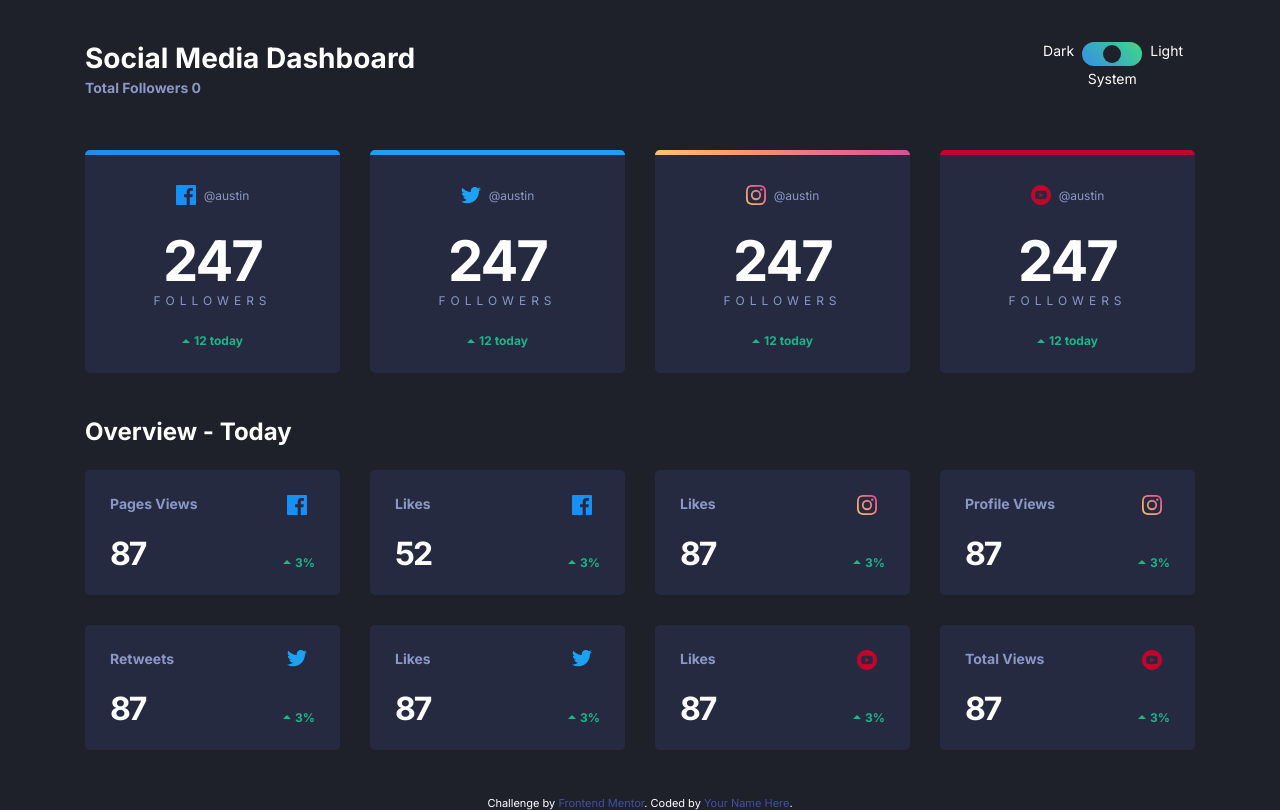
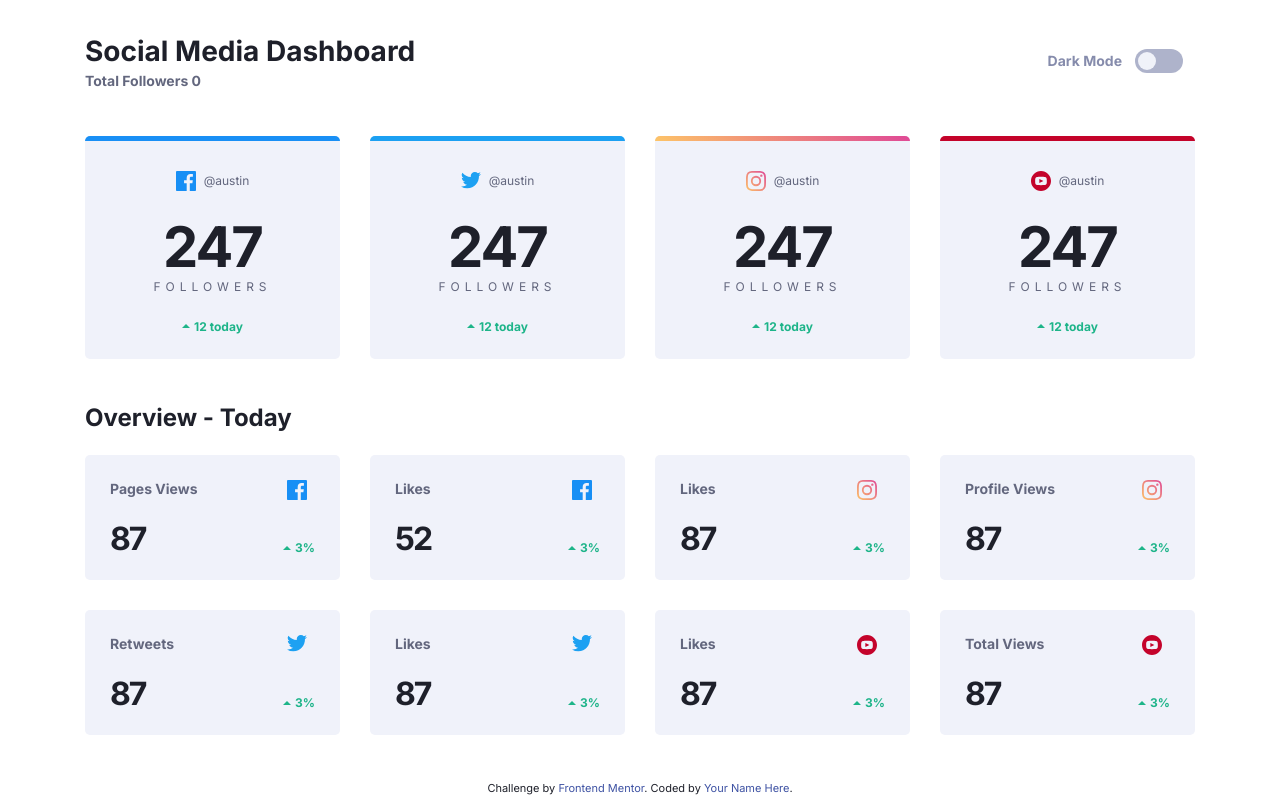
Before and after one commit to Austwin/Social-Media-Dashboard-tutorial-, a website: page index.html in a window 1280 px wide. Drawn offline with Linux system fonts and the light colour scheme.

Commit message:
Added the colors for light mode and modified radio

```diff
--- a/app/scss/Components/card.scss
+++ b/app/scss/Components/card.scss
@@ -17,8 +17,8 @@
 .card {
     position: relative;
     overflow: hidden;
-    background: var(--dark-card);
-    color: var(--dark-text1);
+    background: var(--card-bg);
+    color: var(--text-color2);
     padding: rem(25);
     border-radius: rem(5);
     text-align: center;
@@ -26,7 +26,7 @@
     cursor: pointer;
 
     &:hover {
-        background: var(--dark-card-hover);
+        background: var(--card-hover);
     }
 
     &--facebook {
@@ -103,7 +103,7 @@
     }
 
     &__count {
-        color: var(--light-bg);
+        color: var(--text-color);
         font-weight: 700;
         letter-spacing: rem(-2);
         line-height: 1;
@@ -122,7 +122,7 @@
         font-size: rem(12);
         letter-spacing: rem(5);
         font-weight: 400;
-        color: var(--dark-text1);
+        color: var(--text-color2);
         text-transform: uppercase;
     }
 
--- a/app/scss/Components/header.scss
+++ b/app/scss/Components/header.scss
@@ -22,6 +22,6 @@
     &__subtitle {
         font-size: rem(14);
         font-weight: 700;
-        color: var(--dark-text1);
+        color: var(--text-color2);
     }
 }
--- a/app/scss/Components/toggle.scss
+++ b/app/scss/Components/toggle.scss
@@ -2,42 +2,30 @@
 
 .toggle {
     display: grid;
-    grid-template-columns: 1fr rem(60) 1fr;
-    grid-template-rows: repeat(2, 3fr);
-    gap: rem(4.8) rem(8);
+    grid-template-columns: 1fr 3rem;;
     border: none;
     margin: 0;
 
     label {
         font-size: rem(14);
+        font-weight: 700;
+        color: var(--toggle);
 
-        &[for='dark'] {
-            grid-column: 1 / 2;
-            justify-self: end;
-
-        }&[for='system'] {
-            grid-column: 1 / 4;
-            grid-row: 2 / 3;
-            justify-self: center;
-            align-self: start;
+        &[for="dark"]{
+            line-height: rem(24);
+            margin-right: rem(13);
         }
-        &[for='light'] {
-            grid-column: 3 / 4;
-        }
-
     }
 
     &__wrapper {
         position: relative;
-        grid-column: 2 / 3;
-        grid-row: 1 / 2;
         height: rem(24);
     }
 
     input[type='radio'] {
         margin: 0 -2px 0 -2px;
         opacity: 0;
-        width: rem(20);
+        width: rem(24);
         height: rem(24);
 
        &:focus ~ .toggle__button {
@@ -53,11 +41,7 @@
         top: 0;
         border-radius: rem(12);
         overflow: hidden;
-        background: linear-gradient(
-            225deg,
-            var(--toggle-bg-end) 0%,
-            var(--toggle-bg-start) 98.02%
-        );
+        background: var(--toggle-bg);
         pointer-events: none;
     }
 
@@ -69,7 +53,7 @@
         width: rem(18);
         height: rem(18);
         border-radius: 50%;
-        background-color: var(--dark-bg);
+        background-color: var(--toggle-button);
         transition: all 150ms ease-in-out;
     }
 
--- a/app/scss/globals/boilerplate.scss
+++ b/app/scss/globals/boilerplate.scss
@@ -11,6 +11,15 @@
     margin: 0;
     padding: 0;
     font-family: var(--font-inter);
-    background: var(--dark-bg);
-    color: var(--dark-text2);
+    background: var(--background);
+    color: var(--text-color);
 }
+
+.visually-hidden {
+    position: absolute;
+    left: -10000px;
+    top: auto;
+    width: 1px;
+    height: 1px;
+    overflow: hidden;
+}
--- a/app/scss/globals/colors.scss
+++ b/app/scss/globals/colors.scss
@@ -7,9 +7,11 @@
     --instagram-middle: hsl(5, 77%, 71%);
     --instagram-end: hsl(329, 70%, 58%);
     --youtube: hsl(348, 97%, 39%);
+    --toggle-bg-light: hsl(230, 22%, 74%);
     --toggle-bg-start: hsl(210, 78%, 56%);
     --toggle-bg-end: hsl(146, 68%, 55%);
-    --toggle: hsl(230, 22%, 74%);
+    --toggle-light: hsl(230, 19%, 60%);
+    --toggle-button-light: hsl(228, 46%, 96%);
     --dark-bg: hsl(230, 17%, 14%);
     --dark-top-bg: hsl(232, 19%, 15%);
     --dark-card: hsl(228, 28%, 20%);
@@ -19,6 +21,58 @@
     --light-bg: hsl(0, 0%, 100%);
     --light-top-bg: hsl(225, 100%, 98%);
     --light-card: hsl(227, 47%, 96%);
-    --light-text1: hsl(228, 12%, 44%);
+    --light-card-hover: hsl(238, 33%, 91%);
+    --light-text1: hsl(230, 12%, 44%);
     --light-text2: hsl(230, 17%, 14%);
+    --background: var(--light-bg);
+    --text-color: var(--light-text2);
+    --text-color2: var(--light-text1);
+    --card-bg: var(--light-card);
+    --card-hover: var(--light-card-hover);
+    --toggle: var(--toggle-light);
+    --toggle-bg: var(--toggle-bg-light);
+    --toggle-button: var(--toggle-button-light);
 }
+
+@media (prefers-color-scheme: dark) {
+    :root {
+    --background: var(--light-bg);
+    --text-color: var(--light-text2);
+    --text-color2: var(--light-text1);
+    --card-bg: var(--light-card);
+    --card-hover: var(--light-card-hover);
+    --toggle: var(--toggle-light);
+    --toggle-bg: var(--toggle-bg-light);
+    --toggle-button: var(--toggle-button-light);
+    }
+}
+
+body.light {
+    --background: var(--dark-bg);
+    --text-color: var(--dark-text2);
+    --text-color2: var(--dark-text1);
+    --card-bg: var(--dark-card);
+    --card-hover: var(--dark-card-hover);
+    --toggle: var(--light-bg);
+    --toggle-bg: linear-gradient(
+        225deg,
+        var(--toggle-bg-end) 0%,
+        var(--toggle-bg-start) 98.02%
+    );
+    --toggle-button: var(--dark-bg);
+}
+
+body.dark {
+    --background: var(--dark-bg);
+    --text-color: var(--dark-text2);
+    --text-color2: var(--dark-text1);
+    --card-bg: var(--dark-card);
+    --card-hover: var(--dark-card-hover);
+    --toggle: var(--light-bg);
+    --toggle-bg: linear-gradient(
+        225deg,
+        var(--toggle-bg-end) 0%,
+        var(--toggle-bg-start) 98.02%
+    );
+    --toggle-button: var(--dark-bg);
+}
--- a/index.html
+++ b/index.html
@@ -34,16 +34,14 @@
     aria-label="theme toggle"
     role="radiogroup"
     >
+    <label for="dark">Dark Mode <span class="visually-hidden">On</span></label>
       <div class="toggle__wrapper">
         <input type="radio" name="theme" id="dark">
-      <input type="radio" name="theme" id="system" checked>
         <input type="radio" name="theme" id="light">
         <span aria-hidden="true" class="toggle__background"></span>
         <span aria-hidden="true" class="toggle__button"></span>
       </div>
-    <label for="dark">Dark</label>
-    <label for="system">System</label>
-    <label for="light">Light</label>
+    <label for="light" class="visually-hidden">Dark Mode Off</label>
     </fieldset>
   </header>
 
```
Also changed, not shown: dist/style.css, 1 other file. Lines whose indentation alone changed are shown as unchanged.
